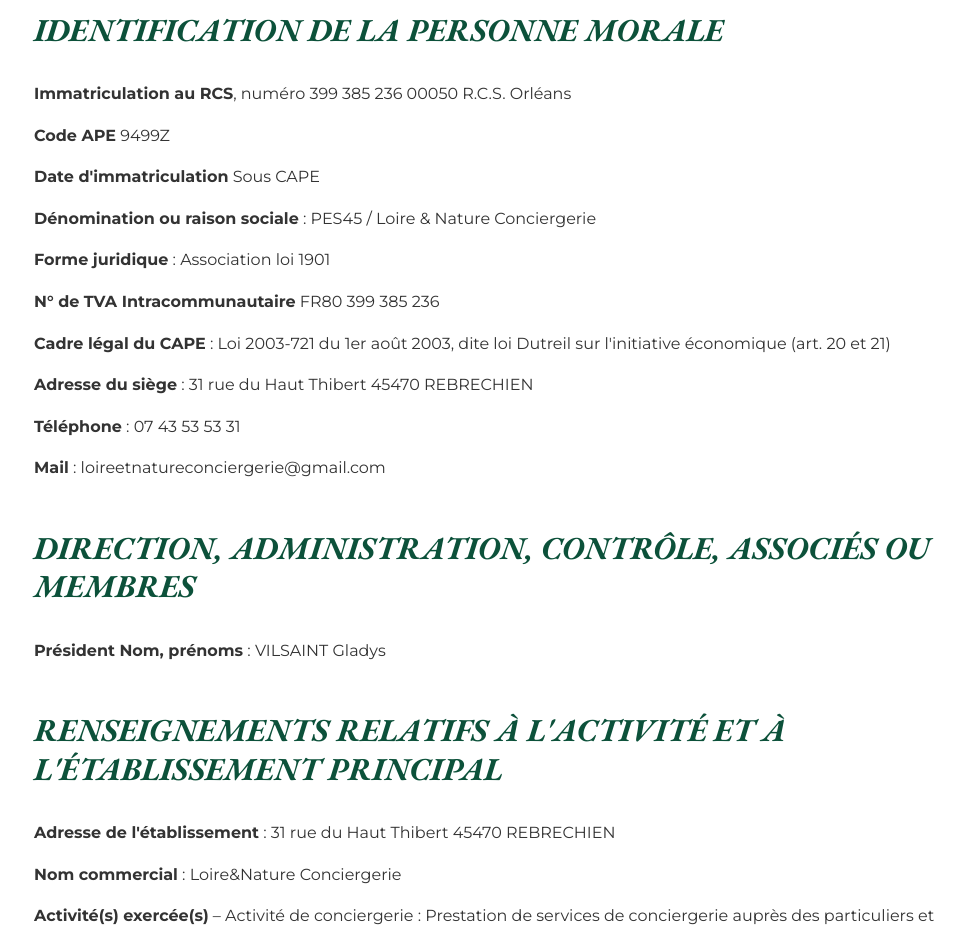
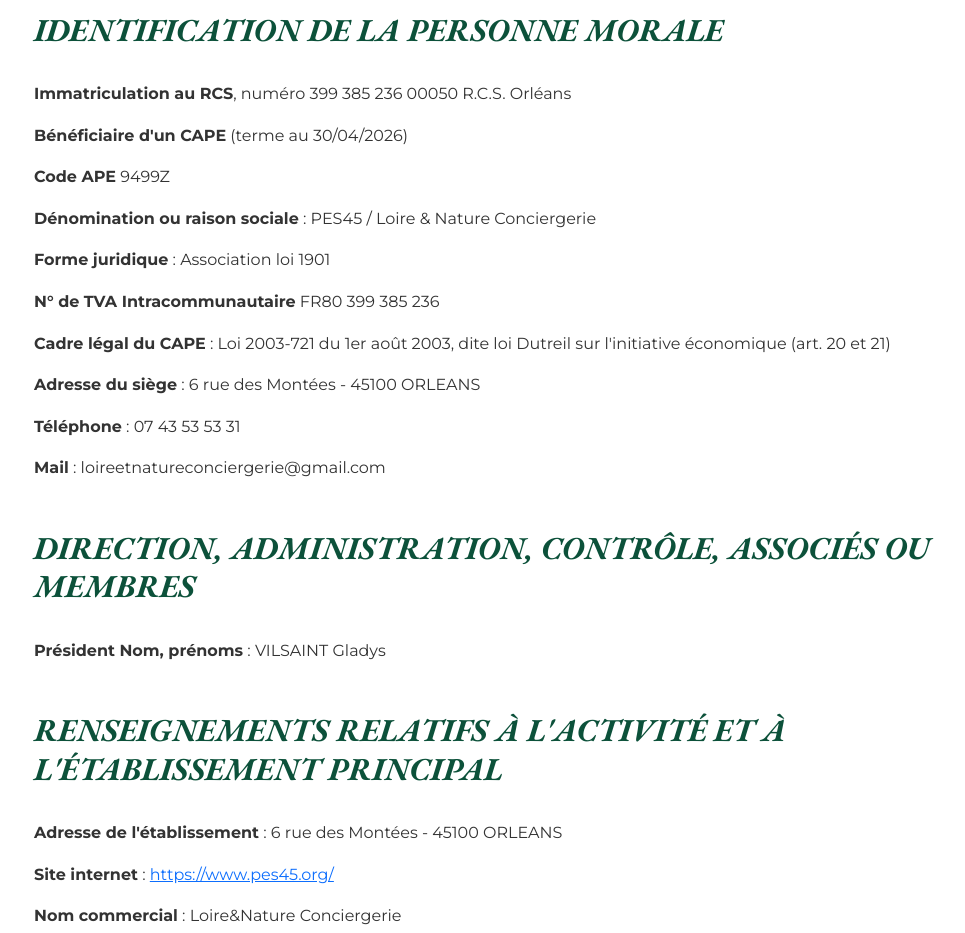
Before and after one commit to GaburaisuVGC/loire-et-nature-conciergerie, a React (Vite) app in the folder frontend/: page /mentions-legales in a window 1280 px wide. Shown: the part 540-1473 px from the top of the page, without its empty margins (143-1108 px from the left). Built offline with nearby package versions, Linux system fonts and the light colour scheme; no server answers.

Commit message:
chore: multiple text fixes

```diff
--- a/frontend/src/pages/MentionsLegales.jsx
+++ b/frontend/src/pages/MentionsLegales.jsx
@@ -47,10 +47,10 @@
                 00050 R.C.S. Orléans
               </p>
               <p>
-                <strong>Code APE</strong> 9499Z
+                <strong>Bénéficiaire d'un CAPE</strong> (terme au 30/04/2026)
               </p>
               <p>
-                <strong>Date d'immatriculation</strong> Sous CAPE
+                <strong>Code APE</strong> 9499Z
               </p>
               <p>
                 <strong>Dénomination ou raison sociale</strong> : PES45 / Loire & Nature Conciergerie
@@ -67,8 +67,7 @@
                 21)
               </p>
               <p>
-                <strong>Adresse du siège</strong> : 31 rue du Haut Thibert 45470
-                REBRECHIEN
+                <strong>Adresse du siège</strong> : 6 rue des Montées - 45100 ORLEANS
               </p>
               <p>
                 <strong>Téléphone</strong> : 07 43 53 53 31
@@ -107,9 +106,9 @@
               </h2>
 
               <p>
-                <strong>Adresse de l'établissement</strong> : 31 rue du Haut
-                Thibert 45470 REBRECHIEN
+                <strong>Adresse de l'établissement</strong> : 6 rue des Montées - 45100 ORLEANS
               </p>
+              <p><strong>Site internet</strong> : <a href="https://www.pes45.org/">https://www.pes45.org/</a></p>
               <p>
                 <strong>Nom commercial</strong> : Loire&Nature Conciergerie
               </p>
--- a/frontend/src/pages/NotreDemarche.jsx
+++ b/frontend/src/pages/NotreDemarche.jsx
@@ -45,7 +45,7 @@
                 </p>
                 <p className="mb-4">
                   Nous proposons un service clés en main aux propriétaires afin de faciliter et optimiser
-                  la gestion locative des logements en location de courte durée type Airbnb, booking...
+                  la gestion locative des logements en location de courte durée type Airbnb, Booking...
                 </p>
                 <p className="mb-5">
                   Nous intervenons sur l'agglomération Orléanaise et des communes environnantes
--- a/frontend/src/pages/Proprietaires.jsx
+++ b/frontend/src/pages/Proprietaires.jsx
@@ -295,7 +295,7 @@
         <section className="py-5">
           <div className="section-title">
             <h2 className="font-garamond text-vert" style={{ fontWeight: 'bold', fontStyle: 'italic' }}>
-              Je confie mon bien à Loire & Nature Conciergerie
+              Devis sur Demande, (1er rendez-vous pour une estimation offerte)
             </h2>
           </div>
 
```
